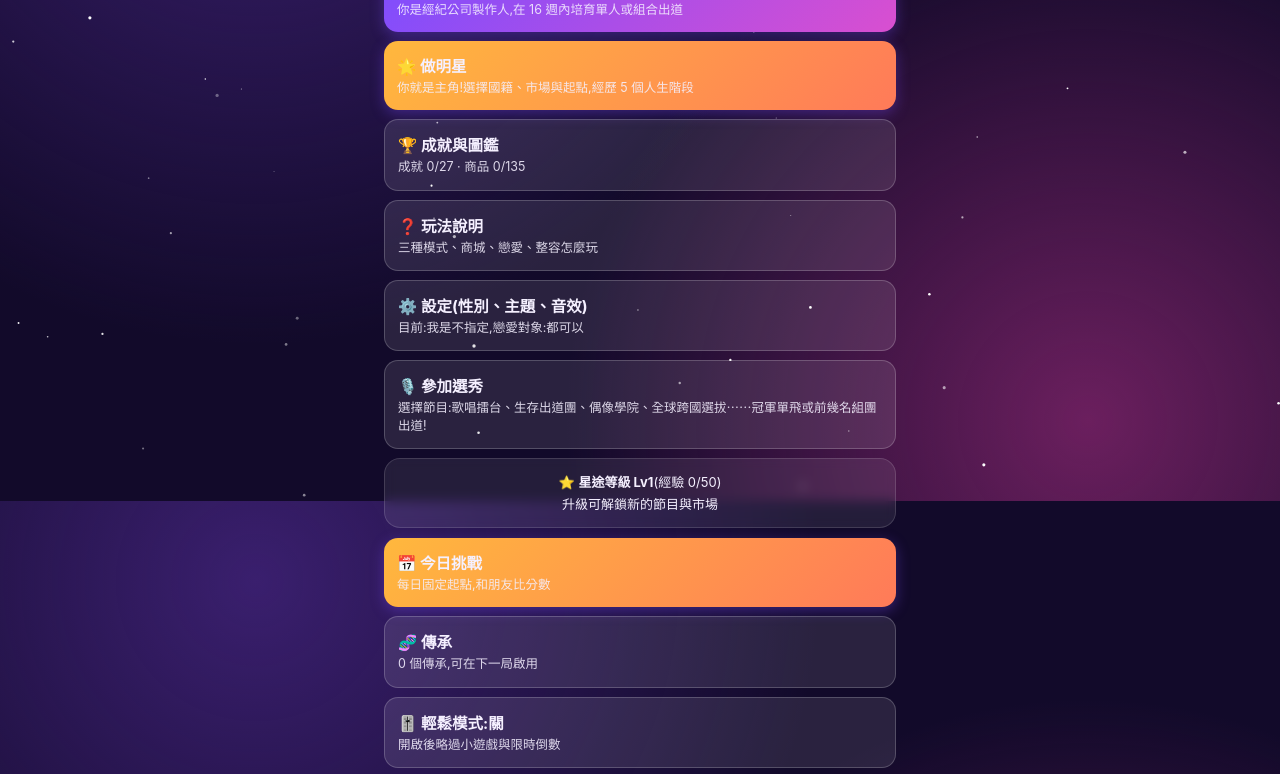
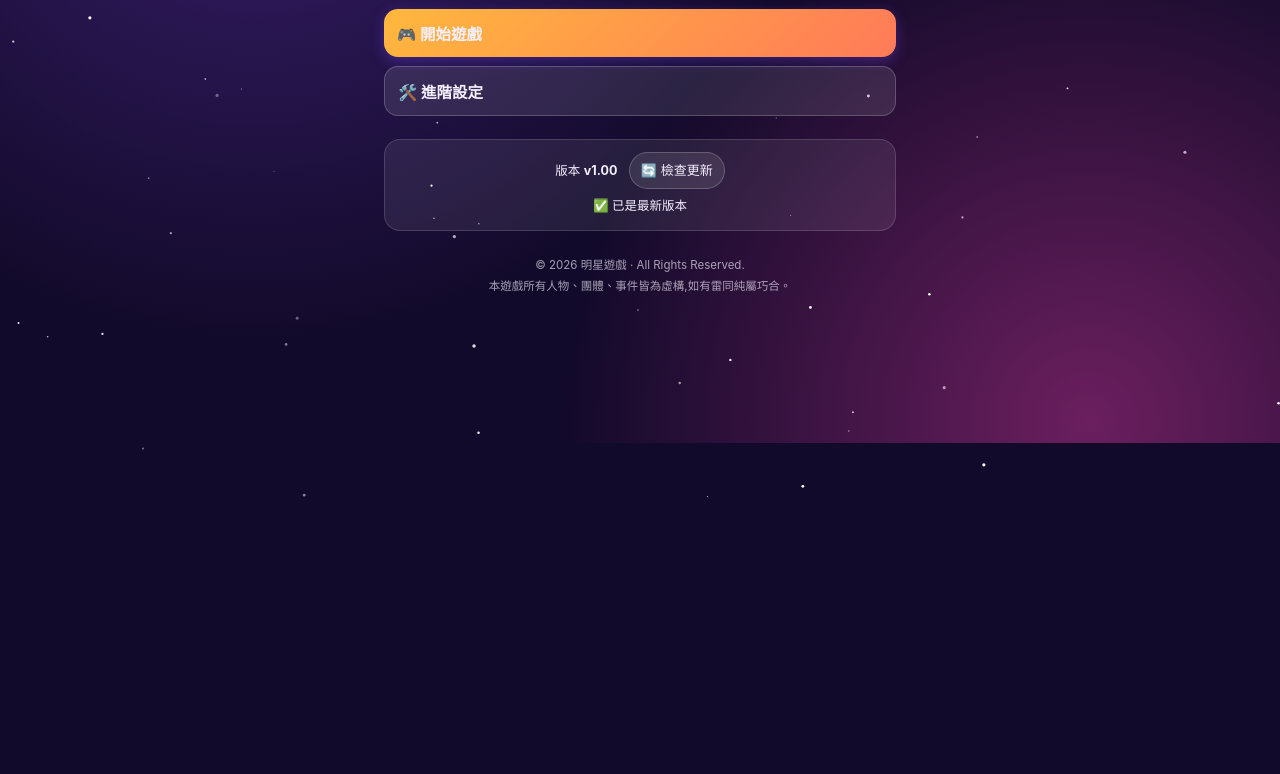
Before and after one commit to yu-tinglu/Superstar-for-fun, a plain HTML site: page index.html in a window 1280 px wide. Shown: the part 299-1073 px from the top of the page. After the commit the page ends 800 px from the top, so only its background shows below. Drawn offline with Linux system fonts and the light colour scheme.

Commit message:
Add title screen, version 1.00, update check
Co-Authored-By: Claude Sonnet 5.5 <noreply@anthropic.com>
Claude-Session: https://claude.ai/code/session_011d3KcGJCQCnymuauFFHhfD

```diff
--- a/index.html
+++ b/index.html
@@ -2692,7 +2692,43 @@ home=function(){_homeD();try{const d=load();let h=String(app.innerHTML);
   app.innerHTML=h}catch(e){}};
 applyPref();
 
-loadSet();home();
+// ================= 標題登入畫面、版本、檢查更新 =================
+const GAME_VER='1.00';
+const GAME_COPY='© 2026 明星遊戲 · All Rights Reserved.';   // 版權文字:可依其他遊戲的格式修改
+const GAME_NOTE='本遊戲所有人物、團體、事件皆為虛構,如有雷同純屬巧合。';
+const VER_URL='https://raw.githubusercontent.com/yu-tinglu/Superstar-for-fun/main/version.json';
+const PAGE_URL='https://claude.ai/artifact/HMKpg2FeoMEbKC2oRzoFwo';
+const verNum=v=>String(v).split('.').map(n=>parseInt(n,10)||0);
+function verCmp(a,b){const x=verNum(a),y=verNum(b);for(let i=0;i<Math.max(x.length,y.length);i++){const d=(x[i]||0)-(y[i]||0);if(d)return d>0?1:-1}return 0}
+function updMsg(h){try{const e=document.getElementById('updst');if(e)e.innerHTML=h}catch(x){}}
+async function checkUpdate(silent){
+  updMsg('⏳ 檢查中……');
+  try{const c=new AbortController(),t=setTimeout(()=>c.abort(),7000);
+    const r=await fetch(VER_URL+'?t='+Date.now(),{cache:'no-store',signal:c.signal});clearTimeout(t);
+    if(!r.ok)throw new Error('http '+r.status);const j=await r.json();
+    if(!j||!j.version)throw new Error('bad');
+    if(verCmp(j.version,GAME_VER)>0){const d=load();d.newv=j.version;save(d);
+      updMsg(`🆕 有新版本 <b>${escI(j.version)}</b>${j.notes?`<br><span style="opacity:.85">${escI(j.notes)}</span>`:''}<br><a href="${PAGE_URL}" target="_blank" style="color:#ffd76a">前往更新頁面</a>(重新整理即可取得最新版)`)}
+    else updMsg('✅ 已是最新版本');
+  }catch(e){updMsg(silent?'':'⚠️ 暫時無法檢查更新(可能離線,或來源未開放)')}}
+function title(){
+  const d=load(),id=d.id||{},run=(typeof runInfo==='function')?runInfo():'';
+  app.innerHTML=`<div style="min-height:88vh;display:flex;flex-direction:column;justify-content:center;text-align:center">
+   <div style="font-size:64px;line-height:1.1;filter:drop-shadow(0 0 18px rgba(255,215,106,.7))">⭐</div>
+   <h1 style="margin:6px 0 4px;font-size:34px;letter-spacing:2px">明星遊戲</h1>
+   <div class="sub" style="margin-bottom:22px">製作人 × 做明星 × 選秀</div>
+   ${id.n?`<div class="card center" style="font-size:14px">${escI(id.e||'⭐')} 歡迎回來,<b>${escI(id.n)}</b></div>`:''}
+   ${run?B('▶️ 繼續遊戲',run,'resumeGame()','gold'):''}
+   ${B(run?'🏠 進入主畫面':'🎮 開始遊戲','','home()',run?'alt':'gold')}
+   ${B('🛠️ 進階設定','','setMenu()','alt')}
+   <div class="card" style="font-size:12.5px;line-height:1.8;margin-top:14px">版本 <b>v${GAME_VER}</b>
+     <button class="chip" style="margin-left:8px" onclick="checkUpdate()">🔄 檢查更新</button>
+     <div id="updst" style="margin-top:6px">${d.newv&&verCmp(d.newv,GAME_VER)>0?`🆕 有新版本 <b>${escI(d.newv)}</b>`:''}</div></div>
+   <div style="font-size:11.5px;opacity:.65;line-height:1.8;margin-top:14px">${GAME_COPY}<br>${GAME_NOTE}</div></div>`;
+  try{if(typeof process==='undefined'&&navigator.onLine)checkUpdate(true)}catch(e){}}
+const _setMenuE=setMenu;setMenu=function(){_setMenuE();app.innerHTML+=B('🏷️ 標題畫面','版本、版權與檢查更新','title()','alt')};
+
+loadSet();title();
 </script>
 </body>
 </html>
--- /dev/null
+++ b/version.json
@@ -0,0 +1 @@
+{"version":"1.00","notes":"首個正式版:標題畫面、版本與檢查更新"}
```
